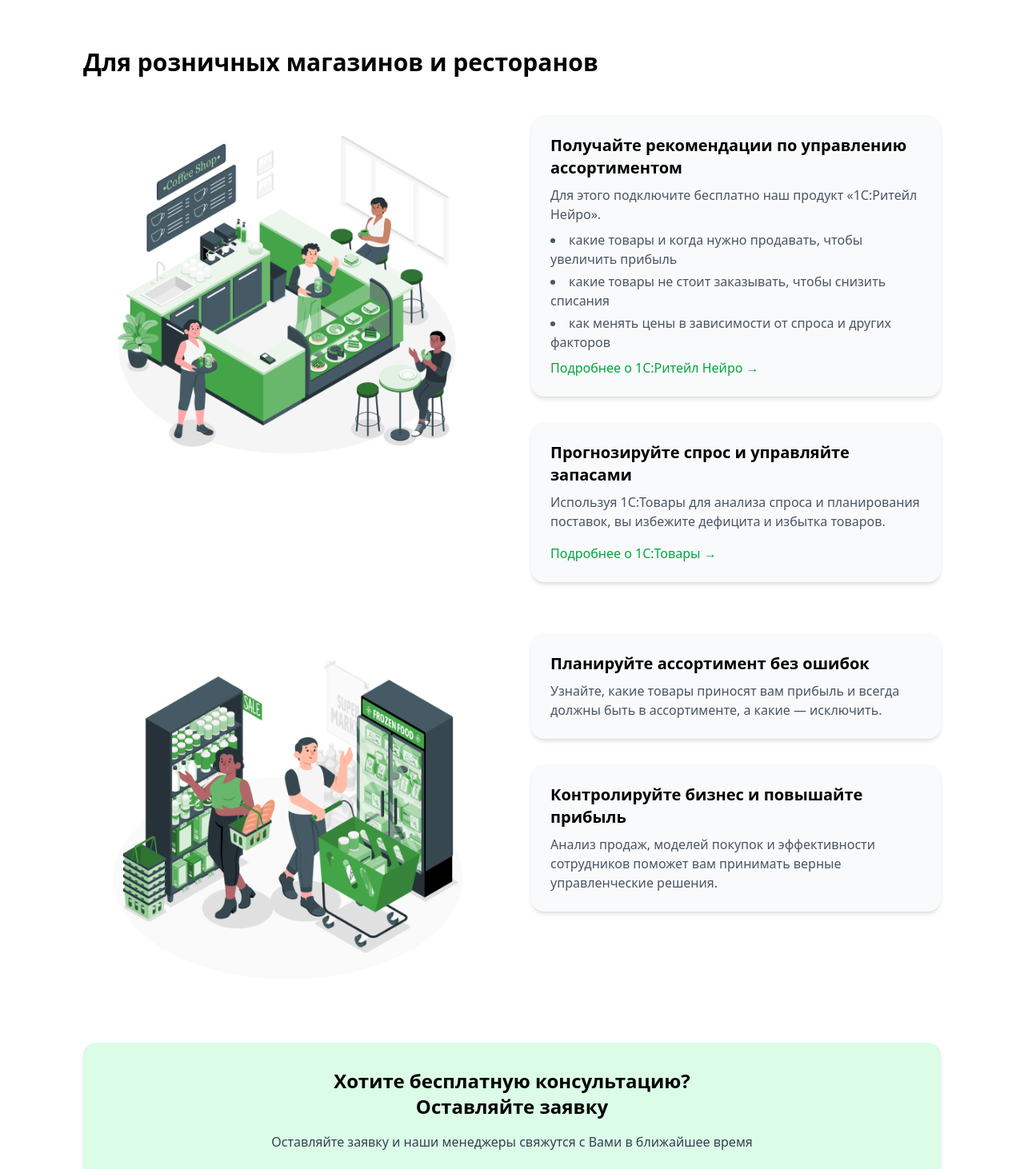
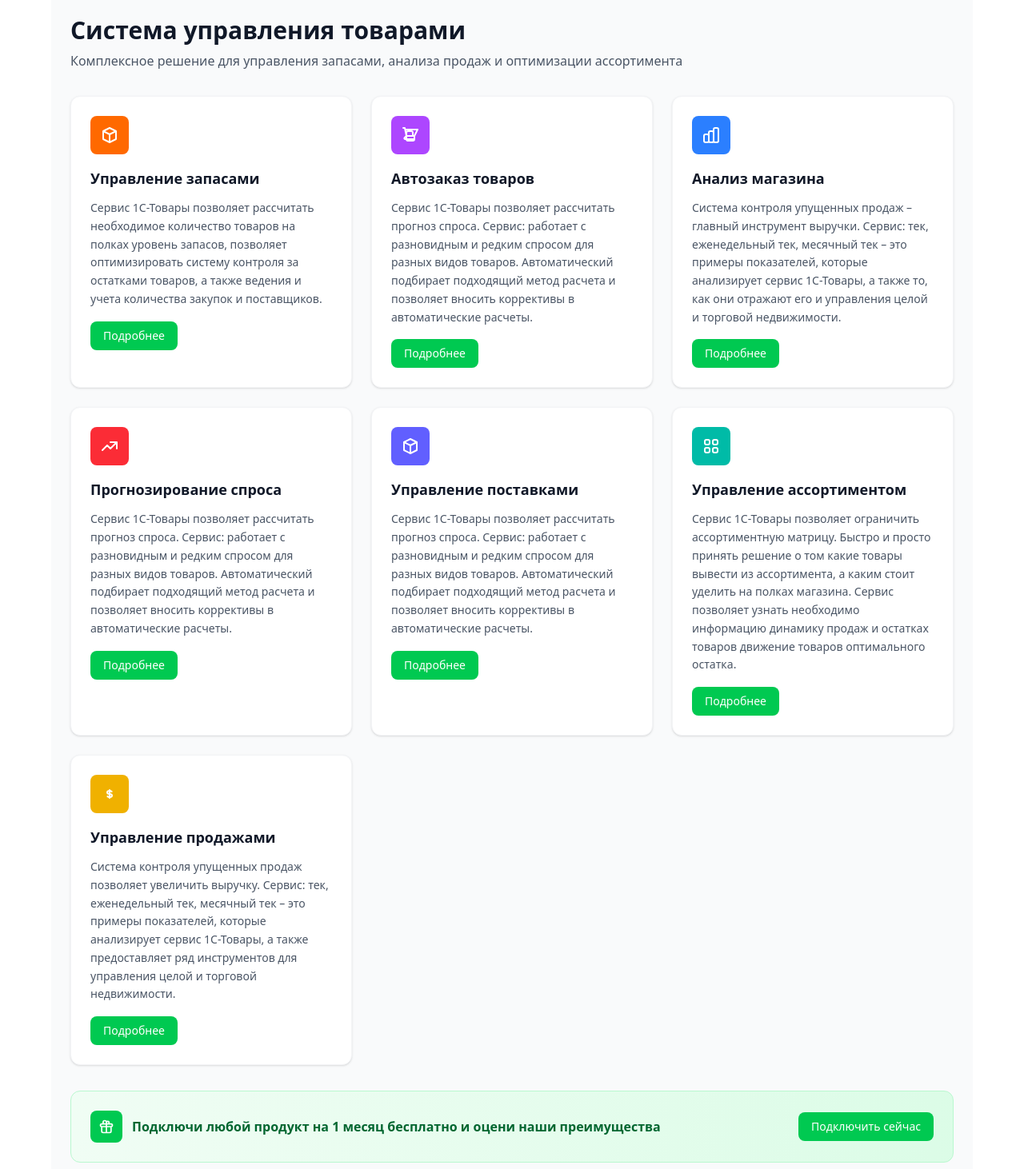
Before and after one commit to SUNNATBEE/reactKomanda, a React (Vite) app: page / in a window 1280 px wide. Shown: the part 620-2082 px from the top of the page at 80% size. Built offline with nearby package versions, Linux system fonts and the light colour scheme.

Commit message:
Abdulatif section2 tugatdi

```diff
--- a/src/App.jsx
+++ b/src/App.jsx
@@ -4,12 +4,15 @@ import Main from "./components/Main";
 
 import Section3 from "./components/Section3";
 import Section1 from "./components/Section1";
+import Section2 from "./components/Section2";
+
 
 const App = () => {
   return (
     <div className="bg-gray-50 min-h-screen w-[90%] mx-auto">
       <Header />
       <Section1 />
+      <Section2/>
       <Section3 />
     </div>
   );
--- /dev/null
+++ b/src/components/Section2.jsx
@@ -0,0 +1,166 @@
+import React from 'react';
+
+{/* Raximjanov Abdulatif qildi */}
+
+const FeatureCard = ({ icon, title, description, buttonText, iconBg }) => {
+  const IconComponent = icon;
+
+  return (
+    <div className="bg-white rounded-xl p-6 shadow-sm border border-gray-100 hover:shadow-md transition-shadow">
+      <div className={`w-12 h-12 ${iconBg} rounded-lg flex items-center justify-center mb-4`}>
+        <IconComponent className="w-6 h-6 text-white" />
+      </div>
+      <h3 className="text-lg font-semibold text-gray-900 mb-3">{title}</h3>
+      <p className="text-gray-600 text-sm mb-4 leading-relaxed">{description}</p>
+      <button className="bg-green-500 hover:bg-green-600 text-white px-4 py-2 rounded-lg text-sm font-medium transition-colors">
+        {buttonText}
+      </button>
+    </div>
+  );
+};
+
+const PromoCard = () => (
+  <div className="bg-gradient-to-r from-green-50 to-green-100 rounded-xl p-6 border border-green-200">
+    <div className="flex items-center gap-3">
+      <div className="w-10 h-10 bg-green-500 rounded-lg flex items-center justify-center">
+        <svg className="w-5 h-5 text-white" fill="none" stroke="currentColor" viewBox="0 0 24 24">
+          <path strokeLinecap="round" strokeLinejoin="round" strokeWidth={2} d="M12 8v13m0-13V6a2 2 0 112 2h-2zm0 0V5.5A2.5 2.5 0 109.5 8H12zm-7 4h14M5 12a2 2 0 110-4h14a2 2 0 110 4M5 12v7a2 2 0 002 2h10a2 2 0 002-2v-7" />
+        </svg>
+      </div>
+      <div className="flex-1">
+        <h3 className="text-green-800 font-semibold">
+          Подключи любой продукт на 1 месяц бесплатно и оцени наши преимущества
+        </h3>
+      </div>
+      <button className="bg-green-500 hover:bg-green-600 text-white px-4 py-2 rounded-lg text-sm font-medium transition-colors whitespace-nowrap">
+        Подключить сейчас
+      </button>
+    </div>
+  </div>
+);
+
+const Section2 = () => {
+  // SVG iconlar to'g'ridan-to'g'ri yaratildi
+  const PackageIcon = () => (
+    <svg className="w-6 h-6 text-white" fill="none" stroke="currentColor" viewBox="0 0 24 24">
+      <path strokeLinecap="round" strokeLinejoin="round" strokeWidth={2} d="M20 7l-8-4-8 4m16 0l-8 4m8-4v10l-8 4m0-10L4 7m8 4v10M4 7v10l8 4" />
+    </svg>
+  );
+
+  const ShoppingCartIcon = () => (
+    <svg className="w-6 h-6 text-white" fill="none" stroke="currentColor" viewBox="0 0 24 24">
+      <path strokeLinecap="round" strokeLinejoin="round" strokeWidth={2} d="M3 3h2l.4 2M7 13h10l4-8H5.4m0 0L7 13m0 0l-2.293 2.293c-.63.63-.184 1.707.707 1.707H17M17 13v4a2 2 0 01-2 2H9a2 2 0 01-2-2v-4m8 0V9a2 2 0 00-2-2H9a2 2 0 00-2 2v4.01" />
+    </svg>
+  );
+
+  const BarChartIcon = () => (
+    <svg className="w-6 h-6 text-white" fill="none" stroke="currentColor" viewBox="0 0 24 24">
+      <path strokeLinecap="round" strokeLinejoin="round" strokeWidth={2} d="M9 19v-6a2 2 0 00-2-2H5a2 2 0 00-2 2v6a2 2 0 002 2h2a2 2 0 002-2zm0 0V9a2 2 0 012-2h2a2 2 0 012 2v10m-6 0a2 2 0 002 2h2a2 2 0 002-2m0 0V5a2 2 0 012-2h2a2 2 0 012 2v14a2 2 0 01-2 2h-2a2 2 0 01-2-2z" />
+    </svg>
+  );
+
+  const TrendingUpIcon = () => (
+    <svg className="w-6 h-6 text-white" fill="none" stroke="currentColor" viewBox="0 0 24 24">
+      <path strokeLinecap="round" strokeLinejoin="round" strokeWidth={2} d="M13 7h8m0 0v8m0-8l-8 8-4-4-6 6" />
+    </svg>
+  );
+
+  const GridIcon = () => (
+    <svg className="w-6 h-6 text-white" fill="none" stroke="currentColor" viewBox="0 0 24 24">
+      <path strokeLinecap="round" strokeLinejoin="round" strokeWidth={2} d="M4 6a2 2 0 012-2h2a2 2 0 012 2v2a2 2 0 01-2 2H6a2 2 0 01-2-2V6zM14 6a2 2 0 012-2h2a2 2 0 012 2v2a2 2 0 01-2 2h-2a2 2 0 01-2-2V6zM4 16a2 2 0 012-2h2a2 2 0 012 2v2a2 2 0 01-2 2H6a2 2 0 01-2-2v-2zM14 16a2 2 0 012-2h2a2 2 0 012 2v2a2 2 0 01-2 2h-2a2 2 0 01-2-2v-2z" />
+    </svg>
+  );
+
+  const DollarIcon = () => (
+    <svg className="w-6 h-6 text-white" fill="none" stroke="currentColor" viewBox="0 0 24 24">
+      <path strokeLinecap="round" strokeLinejoin="round" strokeWidth={2} d="M12 8c-1.657 0-3 .895-3 2s1.343 2 3 2 3 .895 3 2-1.343 2-3 2m0-8c1.11 0 2.08.402 2.599 1M12 8V7m0 1v8m0 0v1m0-1c-1.11 0-2.08-.402-2.599-1" />
+    </svg>
+  );
+
+  const features = [
+    {
+      icon: PackageIcon,
+      title: "Управление запасами",
+      description: "Сервис 1С-Товары позволяет рассчитать необходимое количество товаров на полках уровень запасов, позволяет оптимизировать систему контроля за остатками товаров, а также ведения и учета количества закупок и поставщиков.",
+      buttonText: "Подробнее",
+      iconBg: "bg-orange-500"
+    },
+    {
+      icon: ShoppingCartIcon,
+      title: "Автозаказ товаров",
+      description: "Сервис 1С-Товары позволяет рассчитать прогноз спроса. Сервис: работает с разновидным и редким спросом для разных видов товаров. Автоматический подбирает подходящий метод расчета и позволяет вносить коррективы в автоматические расчеты.",
+      buttonText: "Подробнее",
+      iconBg: "bg-purple-500"
+    },
+    {
+      icon: BarChartIcon,
+      title: "Анализ магазина",
+      description: "Система контроля упущенных продаж – главный инструмент выручки. Сервис: тек, еженедельный тек, месячный тек – это примеры показателей, которые анализирует сервис 1С-Товары, а также то, как они отражают его и управления целой и торговой недвижимости.",
+      buttonText: "Подробнее",
+      iconBg: "bg-blue-500"
+    },
+    {
+      icon: TrendingUpIcon,
+      title: "Прогнозирование спроса",
+      description: "Сервис 1С-Товары позволяет рассчитать прогноз спроса. Сервис: работает с разновидным и редким спросом для разных видов товаров. Автоматический подбирает подходящий метод расчета и позволяет вносить коррективы в автоматические расчеты.",
+      buttonText: "Подробнее",
+      iconBg: "bg-red-500"
+    },
+    {
+      icon: PackageIcon,
+      title: "Управление поставками",
+      description: "Сервис 1С-Товары позволяет рассчитать прогноз спроса. Сервис: работает с разновидным и редким спросом для разных видов товаров. Автоматический подбирает подходящий метод расчета и позволяет вносить коррективы в автоматические расчеты.",
+      buttonText: "Подробнее",
+      iconBg: "bg-indigo-500"
+    },
+    {
+      icon: GridIcon,
+      title: "Управление ассортиментом",
+      description: "Сервис 1С-Товары позволяет ограничить ассортиментную матрицу. Быстро и просто принять решение о том какие товары вывести из ассортимента, а каким стоит уделить на полках магазина. Сервис позволяет узнать необходимо информацию динамику продаж и остатках товаров движение товаров оптимального остатка.",
+      buttonText: "Подробнее",
+      iconBg: "bg-teal-500"
+    },
+    {
+      icon: DollarIcon,
+      title: "Управление продажами",
+      description: "Система контроля упущенных продаж позволяет увеличить выручку. Сервис: тек, еженедельный тек, месячный тек – это примеры показателей, которые анализирует сервис 1С-Товары, а также предоставляет ряд инструментов для управления целой и торговой недвижимости.",
+      buttonText: "Подробнее",
+      iconBg: "bg-yellow-500"
+    }
+  ];
+
+  return (
+    <div className="min-h-screen bg-gray-50 p-6">
+      <div className="max-w-7xl mx-auto">
+        {/* Header */}
+        <div className="mb-8">
+          <h1 className="text-3xl font-bold text-gray-900 mb-2">
+            Система управления товарами
+          </h1>
+          <p className="text-gray-600">
+            Комплексное решение для управления запасами, анализа продаж и оптимизации ассортимента
+          </p>
+        </div>
+
+        {/* Features Grid */}
+        <div className="grid grid-cols-1 md:grid-cols-2 lg:grid-cols-3 gap-6 mb-8">
+          {features.map((feature, index) => (
+            <FeatureCard
+              key={index}
+              icon={feature.icon}
+              title={feature.title}
+              description={feature.description}
+              buttonText={feature.buttonText}
+              iconBg={feature.iconBg}
+            />
+          ))}
+        </div>
+
+        {/* Promo Card */}
+        <PromoCard />
+      </div>
+    </div>
+  );
+};
+
+export default Section2;
```
